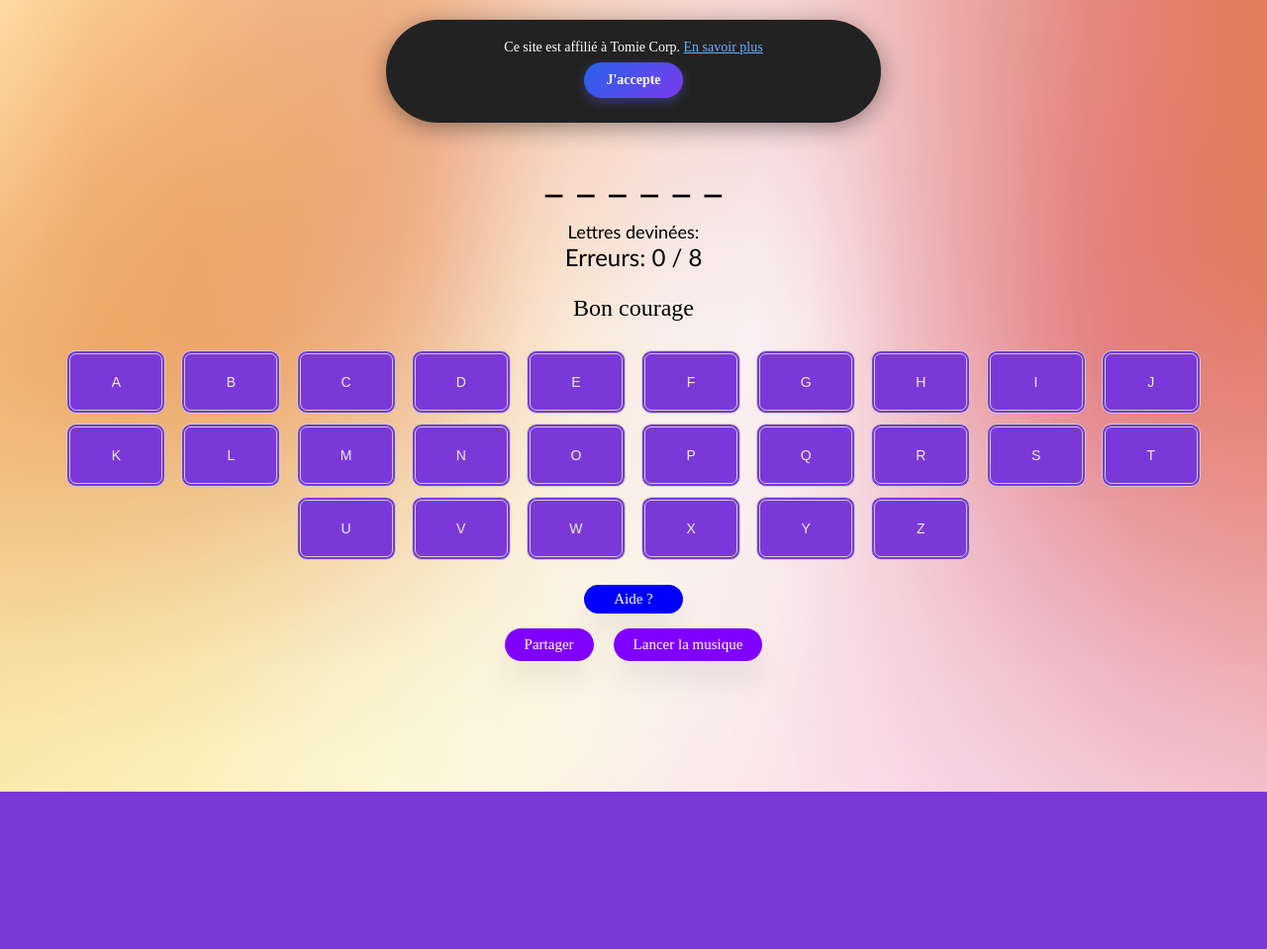
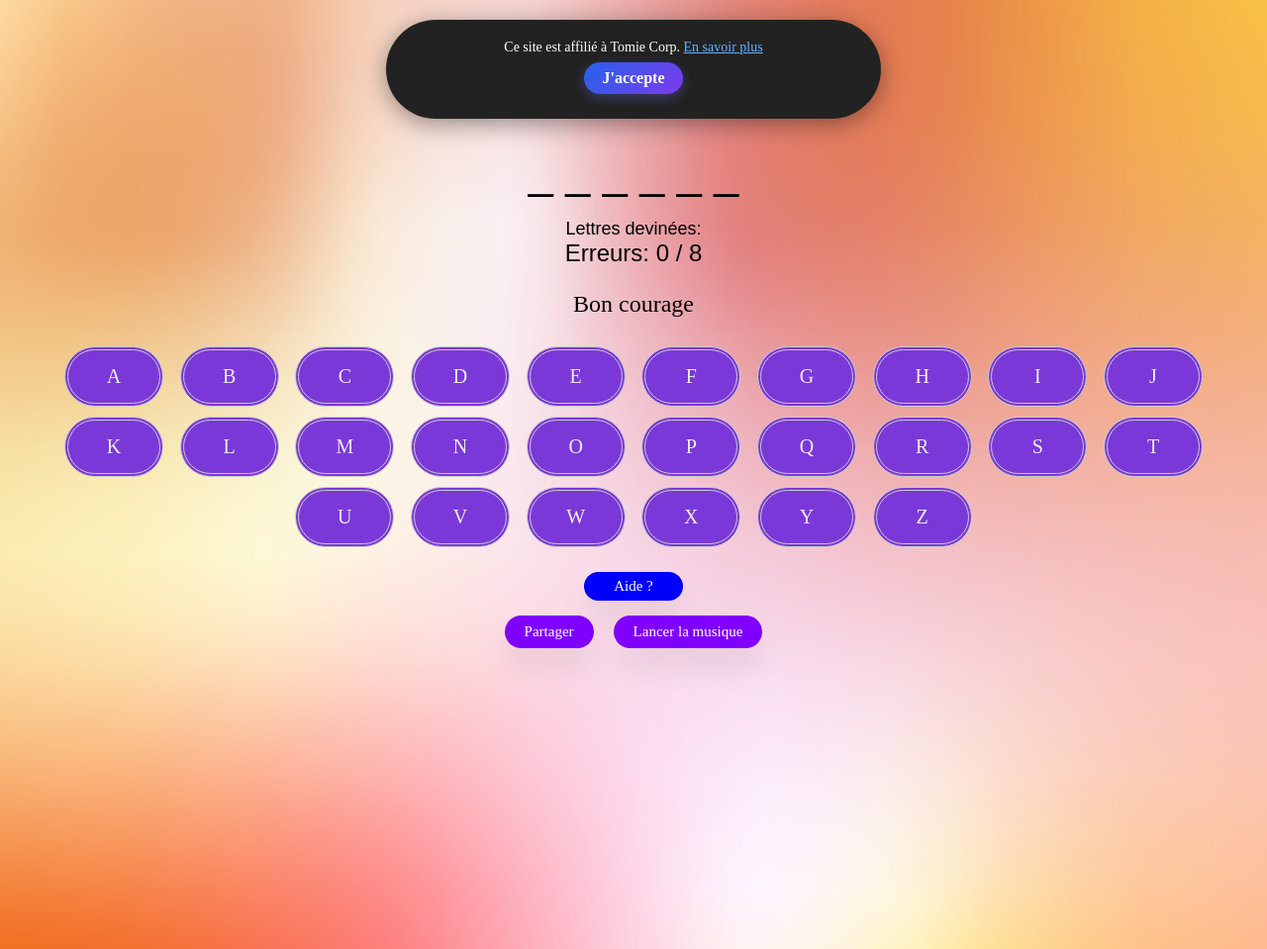
Before and after one commit to tomgammeur/pendugame, a PHP site: page / in a window 1280 px wide. Shown: the whole page at 99% size. Before the commit the page ends 800 px from the top, so only its background shows below. Run offline with PHP 8.4, Linux system fonts and the light colour scheme; some libraries are stand-ins or nearby versions; some web fonts are replaced.

Commit message:
Refactor CSS styles for improved layout and design
Updated styles for body, loader, buttons, and cookie popup.

```diff
--- a/style.css
+++ b/style.css
@@ -1,8 +1,13 @@
 body {
-            font-family: 'Gill Sans', 'Gill Sans MT', Calibri, 'Trebuchet MS', sans-serif;
+    font-family: 'Codec Pro', sans-serif;
     text-align: center;
     animation-duration: 3s;
     background-image: url('color.jpg');
+    background-repeat: no-repeat;
+    background-size: cover;
+    background-position: center;
+    background-attachment: fixed;
+    min-height: 100vh;
     font-size: 150%;
     animation-name: slidein;
         }
@@ -42,11 +47,18 @@ h2 {
     left: 0;
     width: 100%;
     height: 100%;
-    background: #ffffff;
+    background: linear-gradient(181deg, #040029, #2b0079);
     display: flex;
+    flex-direction: column;
+    gap: 25px;
     justify-content: center;
     align-items: center;
     z-index: 9999;
+}
+
+.loader-logo {
+    max-width: 150px;
+    height: auto;
 }
 
 h3 {
@@ -61,12 +73,12 @@ font-family: "Codec Pro";
 color:rgb(0, 0, 0);
 }
 .loader {
-    border: 4px solid #f3f3f3;
-    border-top: 4px solid #3498db;
+    border: 4px solid #f3f3f300;
+    border-top: 4px solid #ffffff;
     border-radius: 50%;
     width: 50px;
     height: 50px;
-    animation: spin 2s linear infinite;
+    animation: spin 1s linear infinite;
 }
 
 @keyframes spin {
@@ -109,23 +121,26 @@ color:rgb(0, 0, 0);
 button {
     display: inline-block;
     background-color: #7b38d8;
-  border-radius: 10px;
+    border-radius: 40px;
     border: 4px double #cccccc;
     color: #eeeeee;
     text-align: center;
-  font-size: 14px;
-  padding: 20px;
+    font-size: 20px;
+    padding: 15px;
     width: 100px;
     transition: all 0.5s;
     cursor: pointer;
     margin: 5px;
+    font-family: 'Codec Pro';
 }
+
 button span {
   cursor: pointer;
   display: inline-block;
   position: relative;
   transition: 0.5s;
 }
+
 button span:after {
   content: "\00bb";
   position: absolute;
@@ -421,6 +436,7 @@ background-color: #FF6600
     font-size: 14px;
 }
 
+
 .cookie-popup p {
     margin: 0 0 2px 0;
 }
@@ -429,16 +445,16 @@ background-color: #FF6600
     color: #66b3ff;
     text-decoration: underline;
 }
-
 .cookie-popup button {
   font-family: "Codec Pro";
   background: linear-gradient(135deg, #2563eb, #7c3aed);
   color: white;
   border: none;
-  padding: 10px 20px;
+  padding: 7px 5px;
   cursor: pointer;
   border-radius: 800px;
   font-weight: bold;
+  font-size: 16px;
 
   transition:
     transform 0.2s ease,
@@ -447,14 +463,12 @@ background-color: #FF6600
 
   box-shadow: 0 4px 12px rgba(99, 102, 241, 0.35);
 }
-
 .cookie-popup button:hover {
   background: linear-gradient(135deg, #60a5fa, #a78bfa);
   transform: scale(1.08);
 
   box-shadow: 0 6px 18px rgba(139, 92, 246, 0.5);
 }
-
 .cookie-popup button:active {
   transform: scale(0.94);
 }
@@ -672,6 +686,7 @@ transition: all 0.5s;
     background-color: rgb(128, 0, 255);
     transition: all 0.5s;
 }
+
 .solution.large:hover {
     width: auto;
     padding: 8px 20px;
@@ -679,8 +694,8 @@ transition: all 0.5s;
     background-color: rgb(204, 152, 255);
     transition: all 0.5s;
 }
+
 .zone {
-    overflow: hidden;
     max-height: 700px;
     opacity: 1;
     transform: translateY(0) scale(1);
@@ -689,6 +704,7 @@ transition: all 0.5s;
         opacity 0.5s ease,
         transform 0.5s ease;
 }
+
 .zone.cachee {
     max-height: 0;
     opacity: 0;
```
Lines whose indentation alone changed are shown as unchanged.
